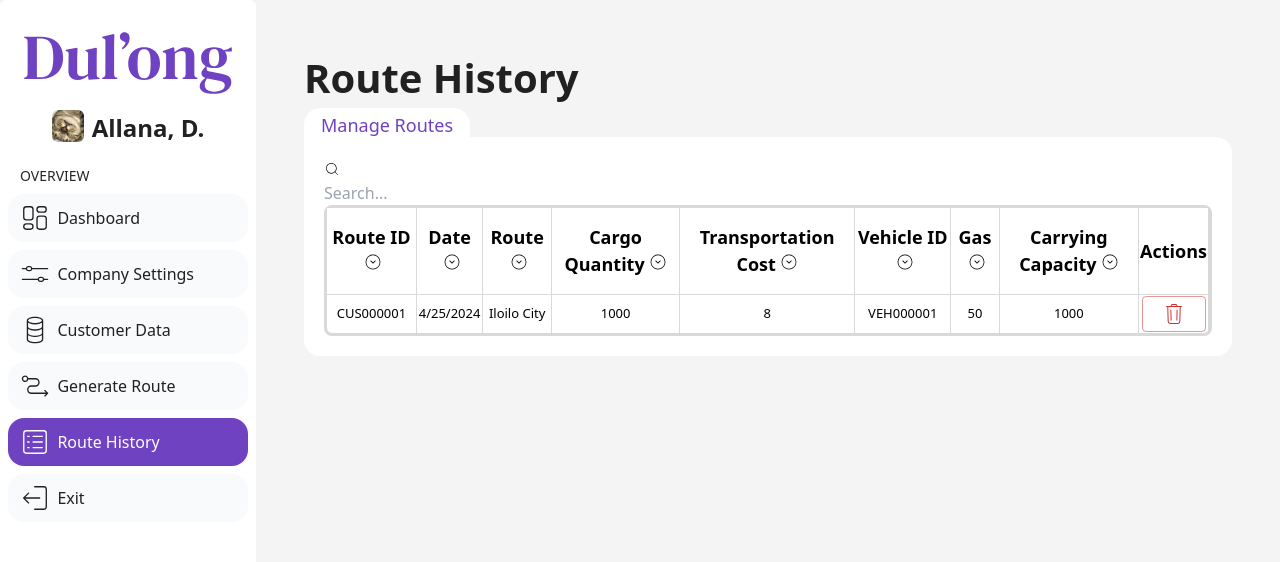
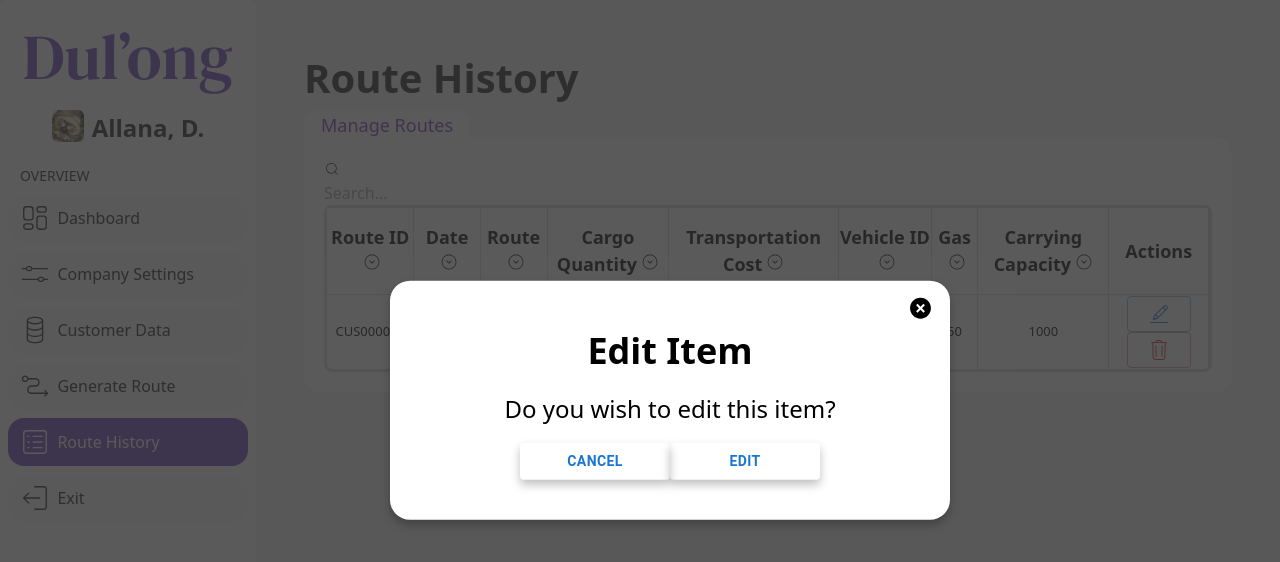
Before and after one commit to D-D-M-Y/dul-ong-administrative-frontend, a Next.js app: page /route-history in a window 1280 px wide. Both pictures are taken after a click on the button 1173 px from the left and 314 px from the top of the page. Shown: the top 562 px of the page. Built offline with nearby package versions, Linux system fonts and the light colour scheme.

Commit message:
all comments addressed, for review

```diff
--- a/src/app/components/Modal/ActionModal.js
+++ b/src/app/components/Modal/ActionModal.js
@@ -57,14 +57,14 @@ export default function Modal({ onToggle }) {
                 <div className="modal">
                     <div onClick={toggleModal} className="overlay"></div>
                     <div className="modal-content">
-                        <h2 className='font-roboto font-bold'>
+                        <h2 className='font-roboto font-bold text-[36px]'>
                             {modalType === "delete" ? "Delete" : "Edit Item"} {/* Dynamic heading */}
                         </h2>
                         <p>
                             {modalType === "delete" ? (
-                                <p className='font-source-sans-pro mt-4 mb-4'>Are you sure you want to delete this item?</p>
+                                <p className='font-source-sans-pro text-[24px] mt-4 mb-4'>Are you sure you want to delete this item?</p>
                             ) : (
-                                <p className='font-source-sans-pro mt-4 mb-4'>
+                                <p className='font-source-sans-pro text-[24px] mt-4 mb-4'>
                                     Do you wish to edit this item?
                                 </p>
                             )}
@@ -73,19 +73,19 @@ export default function Modal({ onToggle }) {
                             {modalType === "delete" ? (
                                 <>
                                     <Button className="cancel-modal" onClick={toggleModal}>
-                                        <p className="font-source-sans-pro text-[#808080] font-bold">Cancel</p>
+                                        <p className="font-source-sans-pro font-bold">Cancel</p>
                                     </Button>
                                     <Button className="delete-modal" onClick={handleDelete}>
-                                        <p className="font-source-sans-pro text-white font-bold">Delete</p>
+                                        <p className="font-source-sans-pro font-bold">Delete</p>
                                     </Button>
                                 </>
                             ) : (
                                 <>
                                     <Button className="cancel-modal" onClick={toggleModal}>
-                                        <p className="font-source-sans-pro text-[#808080] font-bold">Cancel</p>
+                                        <p className="font-source-sans-pro font-bold">Cancel</p>
                                     </Button>
                                     <Button className="edit-modal" onClick={handleEdit}>
-                                        <p className="font-source-sans-pro text-white font-bold">Edit</p>
+                                        <p className="font-source-sans-pro font-bold">Edit</p>
                                     </Button>
                                 </>
                             )}
--- a/src/app/components/Modal/Modal.css
+++ b/src/app/components/Modal/Modal.css
@@ -10,8 +10,20 @@ body.active-modal {
     font-size: 18px;
 }
 
-.modal,
+.modal {
+    width: 100vw;
+    height: 100vh;
+    top: 0;
+    left: 0;
+    right: 0;
+    bottom: 0;
+    position: fixed;
+    z-index: 1;
+
+}
+
 .overlay {
+    background: rgba(49, 49, 49, 0.8);
     width: 100vw;
     height: 100vh;
     top: 0;
@@ -21,20 +33,17 @@ body.active-modal {
     position: fixed;
 }
 
-.overlay {
-    background: rgba(49, 49, 49, 0.8);
-}
-
 .modal-content {
     border-radius: 20px;
     position: absolute;
     left: 50%;
     top: 50%;
-    margin-left: -150px;
+    margin-left: -250px;
     background-color: white;
     padding: 40px;
     transform: translateY(-50%);
     box-shadow: 0px 5px 10px rgba(0, 0, 0, 0.25);
+    width: 35rem;
 }
 
 .modal-.modal-actions {
@@ -65,6 +74,10 @@ body.active-modal {
     box-shadow: 0px 5px 10px rgba(0, 0, 0, 0.25);
 }
 
+.cancel-modal:hover {
+    outline: 2px solid #808080;
+}
+
 .delete-modal {
     display: inline-block;
     background: red;
@@ -76,6 +89,12 @@ body.active-modal {
     cursor: pointer;
     width: 150px;
     box-shadow: 0px 5px 10px rgba(0, 0, 0, 0.25);
+}
+
+.delete-modal:hover {
+    background-color: white;
+    color: red;
+    outline: 2px solid red;
 }
 
 .edit-modal {
@@ -90,3 +109,9 @@ body.active-modal {
     width: 150px;
     box-shadow: 0px 5px 10px rgba(0, 0, 0, 0.25);
 }
+
+.edit-modal:hover {
+    background-color: white;
+    color: #1976D2;
+    outline: 2px solid #1976D2;
+}
--- a/src/app/route-history/page.tsx
+++ b/src/app/route-history/page.tsx
@@ -1,14 +1,11 @@
 "use client";
 import React, { useState } from 'react';
-import { Popup } from '../ui/dashboard/popup';import Link from 'next/link';
+import Link from 'next/link';
+import Modal from '../components/Modal/ActionModal.js';
 import {
-  CiTrash,
-  CiEdit,
   CiCircleChevDown,
-  CiCircleChevUp
 } from "react-icons/ci";
-import Button from '@mui/material/Button';
-import SearchBar from '../ui/tables/searchbar';
+import SearchBar from '@/app/ui/tables/searchbar';
 
 
 interface Entity {
@@ -20,7 +17,6 @@ interface Entity {
   vehicleID: string;
   gas: number;
   carryingCapacity: number;
-  actions: JSX.Element[];  //trash button only
 }
 
 const entities: Entity[] = [
@@ -34,19 +30,14 @@ const entities: Entity[] = [
     vehicleID: "VEH000001",
     gas: 50,
     carryingCapacity: 1000,
-  actions: [
-  <Button variant="outlined" color="error" className ="square-button">
-    <div className="button-content">
-    <CiTrash size ={24}/>
-  </div>
-</Button>
-  ],}
-  // ... more entities
+  }  // ... more entities
 ];
 
 const MyGrid = () => {
-    // state variable to control popup visibility, initialized to false
-    const [isPopupOpen, setIsPopupOpen] = useState(false);
+  const handleModalToggle = (isOpen: boolean) => {
+    // Perform any actions needed when modal opens/closes (optional)
+    console.log("Modal is", isOpen ? "Open" : "Closed");
+  };
   const headers = [
     { name: 'Route ID' },
     { name: 'Date' },
@@ -75,7 +66,7 @@ const MyGrid = () => {
                      <CiCircleChevDown /> // Descending state (optional icon)
                    )}
                  </button>*/
-              <button className='ml-1'> <CiCircleChevDown/></button>)}
+                <button className='ml-1'> <CiCircleChevDown /></button>)}
             </th>
           ))}
         </tr>
@@ -91,15 +82,11 @@ const MyGrid = () => {
             <td>{entity.vehicleID}</td>
             <td>{entity.gas}</td>
             <td>{entity.carryingCapacity}</td>
-            <td>{entity.actions?.map((action, index) => (
-              <span key={index}>{action}</span>))}
-            </td>
+            <td><Modal onToggle={handleModalToggle} /></td>
           </tr>
         ))}
       </tbody>
     </table>
-    {/* added check to render popup if open */}
-    {isPopupOpen && <Popup togglePopup={() => setIsPopupOpen(false)} />}
     </>
   );
 };
@@ -121,7 +108,7 @@ export default function Page() {
         {/* Body */}
         <div className="customborder-body">
           <div className='p-5'>
-          <SearchBar/>
+            <SearchBar />
             <div className="grid table">
               <MyGrid />
             </div>
```
Lines whose indentation alone changed are shown as unchanged.
